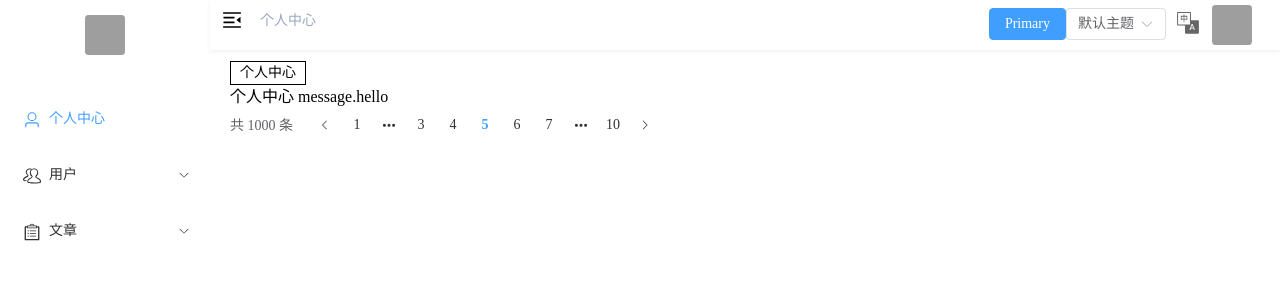
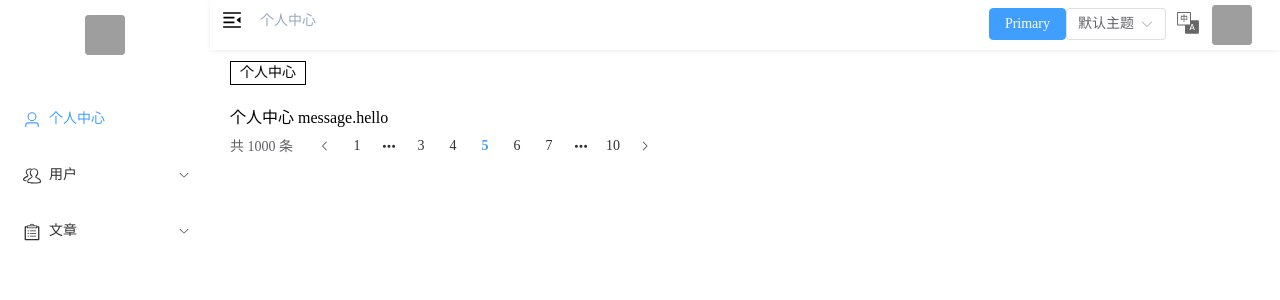
Before and after one commit to sansantang/vue3-admin, a Vue app: page /login in a window 1280 px wide. Both pictures are taken after a click on the button "登录". Shown: the top 300 px of the page. Built offline with nearby package versions, Linux system fonts and the light colour scheme; grey boxes are pictures that could not be loaded.

Commit message:
router-view 过渡

```diff
--- a/src/App.vue
+++ b/src/App.vue
@@ -15,6 +15,7 @@ onMounted(() => {
 
 <template>
   <RouterView></RouterView>
+
 </template>
 
 <style scoped></style>
--- a/src/layout/components/appMain.vue
+++ b/src/layout/components/appMain.vue
@@ -1,7 +1,15 @@
 <template>
+  <div class="app-main-header">
+    <CommonTag></CommonTag>
+  </div>
   <div class="app-main">
-    <CommonTag></CommonTag>
-    <RouterView> </RouterView>
+
+    <!-- <RouterView> </RouterView> -->
+    <router-view v-slot="{ Component, route }">
+      <transition name="fade">
+        <component :is="Component" :key="route.path" />
+      </transition>
+    </router-view>
   </div>
 </template>
 
@@ -13,12 +21,20 @@ import CommonTag from './tags/index.vue'
 </script>
 
 <style lang="scss" scoped>
+.app-main-header {
+  width: 100%;
+  position: relative;
+  overflow: hidden;
+  padding: 61px 20px 0px 20px;
+  box-sizing: border-box;
+}
+
 .app-main {
   min-height: calc(100vh - 50px);
   width: 100%;
   position: relative;
   overflow: hidden;
-  padding: 61px 20px 20px 20px;
+  padding: 21px 20px 20px 20px;
   box-sizing: border-box;
 }
 </style>
--- a/src/views/profile/index.vue
+++ b/src/views/profile/index.vue
@@ -1,7 +1,10 @@
 <template>
-  <div class="">个人中心 {{ $t('message.hello') }}</div>
-  <el-pagination v-model:current-page="currentPage1" :page-size="100" :size="size" :disabled="disabled"
-    :background="background" layout="total, prev, pager, next" :total="1000" />
+  <div class="">个人中心 {{ $t('message.hello') }}
+
+
+    <el-pagination v-model:current-page="currentPage1" :page-size="100" :size="size" :disabled="disabled"
+      :background="background" layout="total, prev, pager, next" :total="1000" />
+  </div>
 </template>
 
 <script setup>
```
